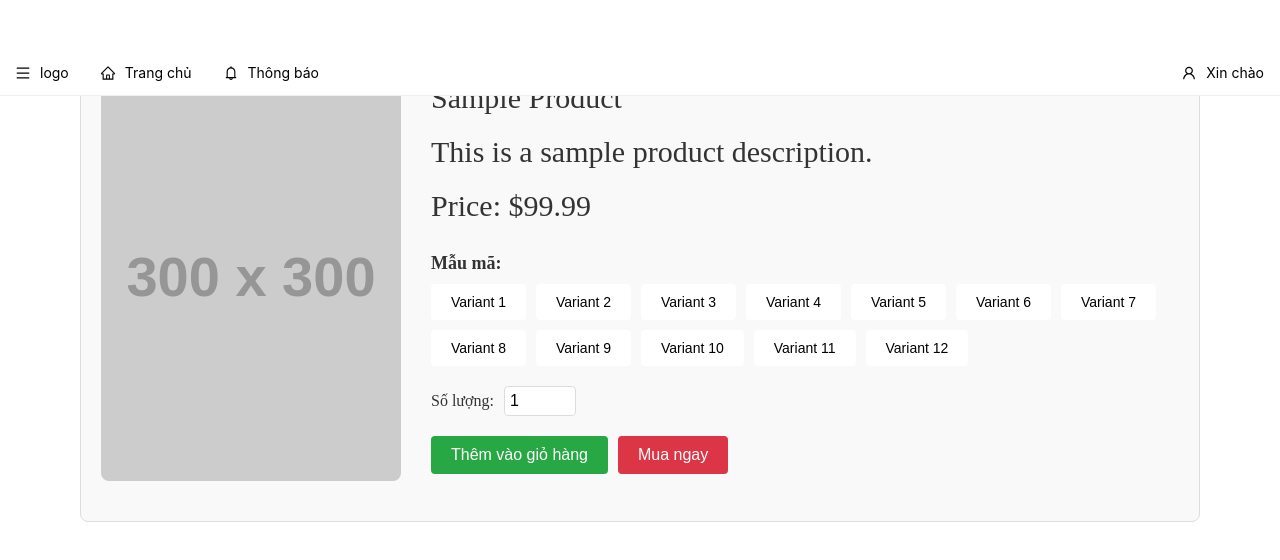
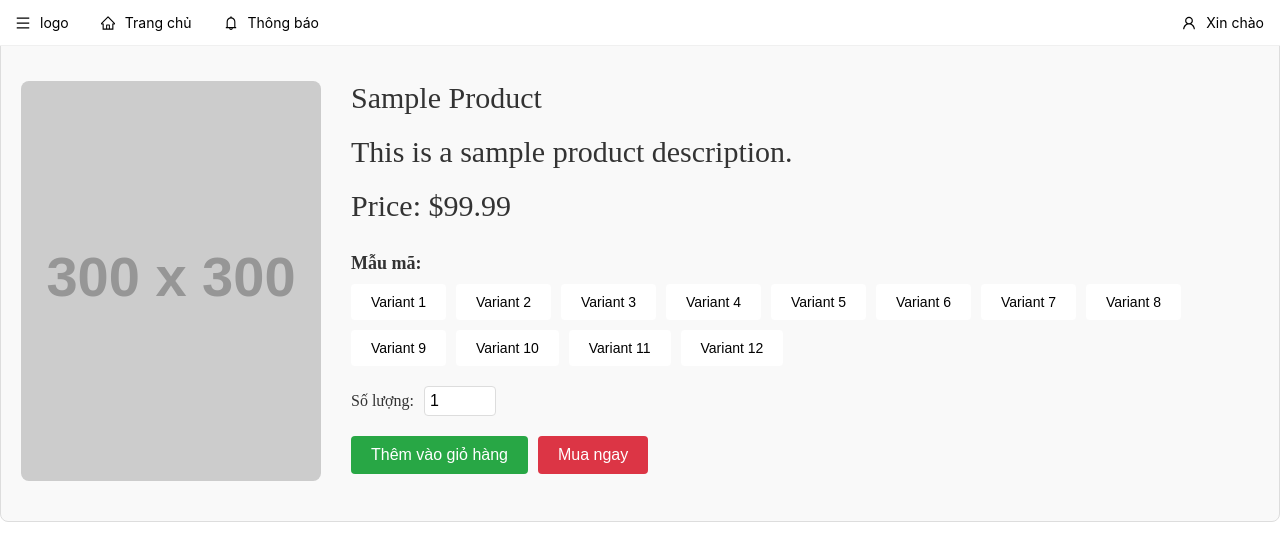
Before and after one commit to dlpduy/harmonie, a React (Vite) app in the folder frontend/: page /product/1 in a window 1280 px wide. Shown: the top 560 px of the page. Built offline with nearby package versions, Linux system fonts and the light colour scheme.

Commit message:
#4 -[FE] page product detail

```diff
--- a/frontend/src/styles/ProductDetailPage.css
+++ b/frontend/src/styles/ProductDetailPage.css
@@ -8,7 +8,7 @@
 
     align-items: stretch; /* Đảm bảo các phần tử con có chiều cao bằng nhau */
     background-color: #f9f9f9;
-    margin: 50px 80px 0 80px;
+
     flex-wrap: wrap;
     overflow: hidden; /* Ẩn nội dung vượt ra ngoài */
 
@@ -38,7 +38,7 @@
     display: flex;
     width: 100%;
     align-items: stretch;
-
+    margin-top: 50px;
     overflow: hidden;
     /* Ẩn nội dung vượt ra ngoài */
 }
```
Also changed, not shown: 2 other files (tests, documents, lock files or other folders).
